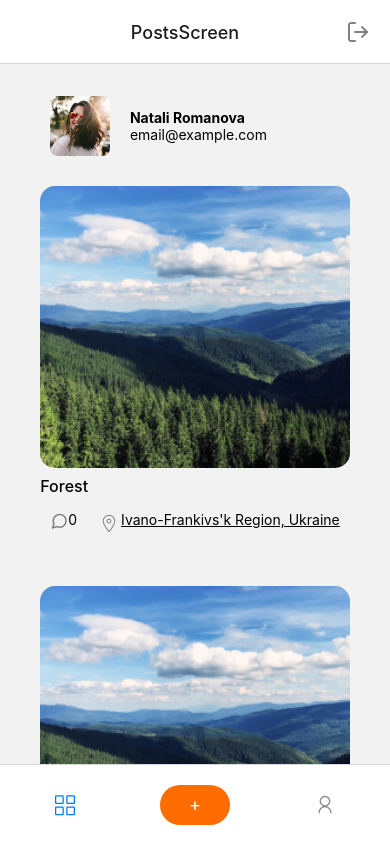
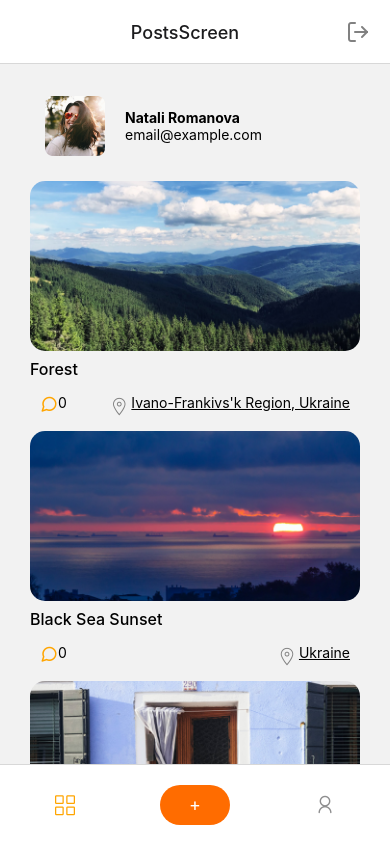
Before and after one commit to Sergiy-Yevchihen/goit-react-native-hw-2, a React Native app: screen /Home in a window 390 px wide. Built offline with nearby package versions, Linux system fonts and the light colour scheme.

Commit message:
add color skreen

```diff
--- a/src/Elements/Post.js
+++ b/src/Elements/Post.js
@@ -10,7 +10,8 @@ const Post = ({ img, text, msgs, location }) => {
       <Text style={styles.posText}>{text}</Text>
       <View style={styles.infoContainer}>
         <View style={styles.info}>
-          <Feather name="message-circle" size={18} color="gray" />
+          <Feather name="message-circle" size={18} color="orange" />
+          {/*gray  */}
           <Text>{msgs}</Text>
         </View>
         <View style={styles.info}>
@@ -24,10 +25,10 @@ const Post = ({ img, text, msgs, location }) => {
 
 const styles = StyleSheet.create({
   container: {
-    width: "100%",
-    height: 400,
+    width: 340,
+    height: 250,
     justifyContent: "flex-start",
-    padding: 10,
+    padding: 5,
   },
   postImg: {
     flex: 4,
--- a/src/Elements/posts.js
+++ b/src/Elements/posts.js
@@ -3,16 +3,19 @@ const data = [
     id: "1",
     name: "Forest",
     location: "Ivano-Frankivs'k Region, Ukraine",
+    image: require("../image/Rectangle23.png"),
   },
   {
     id: "2",
     name: "Black Sea Sunset",
     location: "Ukraine",
+    image: require("../image/Rectangle24.png"),
   },
   {
     id: "3",
     name: "Venecia old house",
     location: "Italy",
+    image: require("../image/Rectangle25.png"),
   },
 ];
 
--- a/src/Screens/CreatePostsScreen/CreatePostsScreen.js
+++ b/src/Screens/CreatePostsScreen/CreatePostsScreen.js
@@ -42,6 +42,7 @@ const CreatePost = ({ navigation }) => {
 };
 
 const CreatePostsScreen = ({ navigation }) => {
+   const [activeTab, setActiveTab] = React.useState("Create post");
   return (
     <BottomTabs.Navigator
       screenOptions={{
@@ -49,8 +50,11 @@ const CreatePostsScreen = ({ navigation }) => {
         tabBarStyle: {
           height: 80,
           borderBottomColor: "#E8E8E8",
+          //
           borderBottomWidth: 2,
+         tabBarActiveTintColor: "orange",
         },
+
       }}
     >
       <BottomTabs.Screen
--- a/src/Screens/Home/Home.js
+++ b/src/Screens/Home/Home.js
@@ -1,3 +1,4 @@
+
 import React from "react";
 import { View, Text, StyleSheet, TouchableOpacity, Button } from "react-native";
 import { AntDesign, SimpleLineIcons, Feather } from "@expo/vector-icons";
@@ -9,22 +10,22 @@ import ProfileScreen from "../ProfileScreen/ProfileScreen";
 const BottomTabs = createBottomTabNavigator();
 
 const Home = ({ navigation }) => {
+  const [selectedTab, setSelectedTab] = React.useState("PostsScreen");
     return (
-
       <BottomTabs.Navigator
         initialRouteName="Posts"
         screenOptions={{
           tabBarShowLabel: false,
           tabBarStyle: { height: 80 },
+          activeTintColor: "orange",
         }}
       >
-
-
         {/* GRID */}
         <BottomTabs.Screen
           options={{
             tabBarIcon: ({ focused, size, color }) => {
-              return <SimpleLineIcons name="grid" size={20} color={color} />;
+              return <SimpleLineIcons name="grid" size={20} color={focused ? "orange" : color}/>;
+              // {color}
             },
             headerTitleAlign: "center",
             headerRightContainerStyle: { paddingRight: 20 },
@@ -68,7 +69,13 @@ const Home = ({ navigation }) => {
         <BottomTabs.Screen
           options={{
             tabBarIcon: ({ focused, size, color }) => {
-              return <AntDesign name="user" size={20} color={color} />;
+              return (
+                <AntDesign
+                  name="user"
+                  size={20}
+                  color={focused ? "orange" : color}
+                />
+              );
             },
             headerShown: false,
           }}
@@ -122,6 +129,7 @@ const styles = StyleSheet.create({
   },
   addButtonText: {
     color: "#ffffff",
+    //
     fontSize: 18,
   },
   gridButton: {
--- a/src/Screens/PostsScreen/PostsScreen.js
+++ b/src/Screens/PostsScreen/PostsScreen.js
@@ -2,10 +2,10 @@ import { View, Text, StyleSheet, SafeAreaView, ScrollView } from "react-native";
 import React from "react";
 import Post from "../../Elements/Post";
 import ProfileElement from "../../Elements/ProfileElement";
-const postImg = require("../../image/Rectangle23.png");
+
+
+import data from "../../Elements/posts";
 const avatar = require("../../image/Rectangle22.png");
-import data from "../../Elements/posts";
-
 function PostsScreen({ navigation }) {
   return (
     <SafeAreaView
@@ -24,7 +24,7 @@ function PostsScreen({ navigation }) {
         {data.map((el) => (
           <Post
             key={el.id}
-            img={postImg}
+            img={el.image}
             text={el.name}
             msgs={0}
             location={el.location}
```
Also changed, not shown: src/image/Rectangle24.png (renamed from src/image/Rectangle 24.png), src/image/Rectangle25.png (renamed from src/image/Rectangle 25.png).
